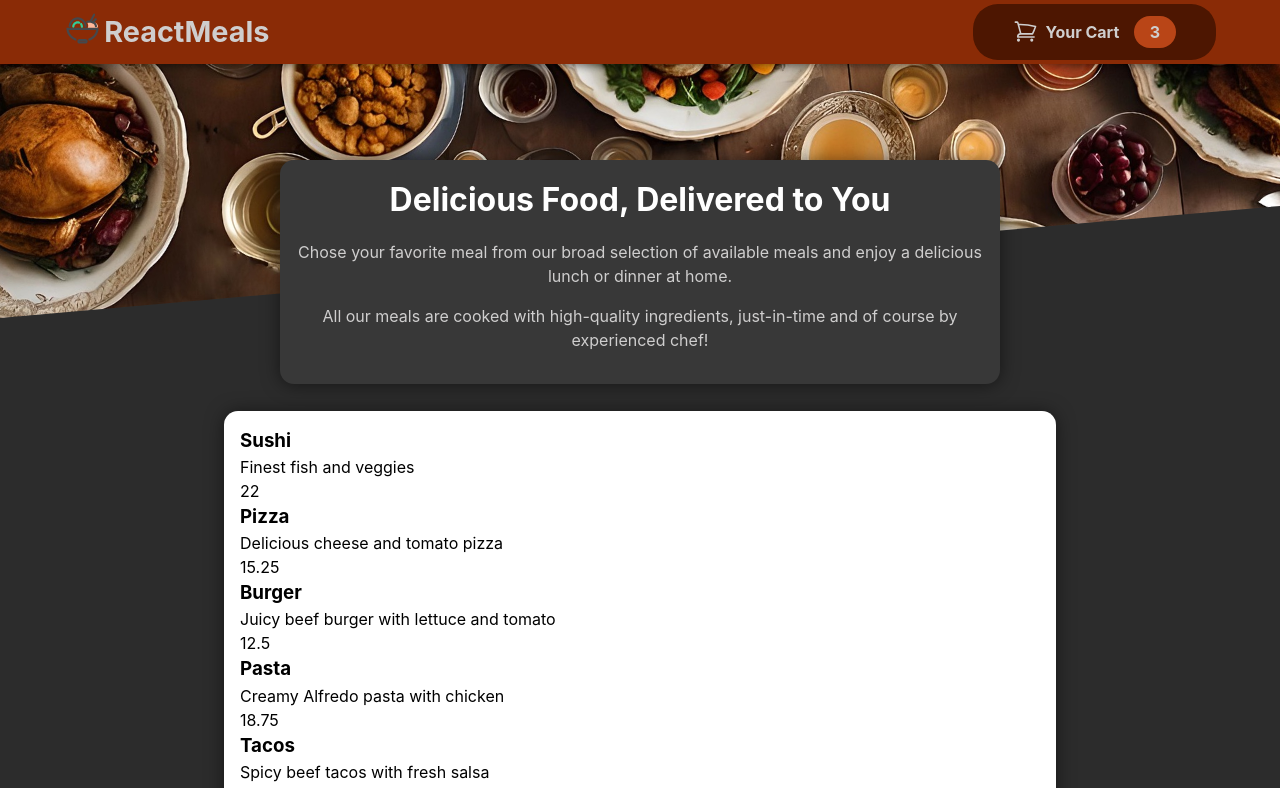
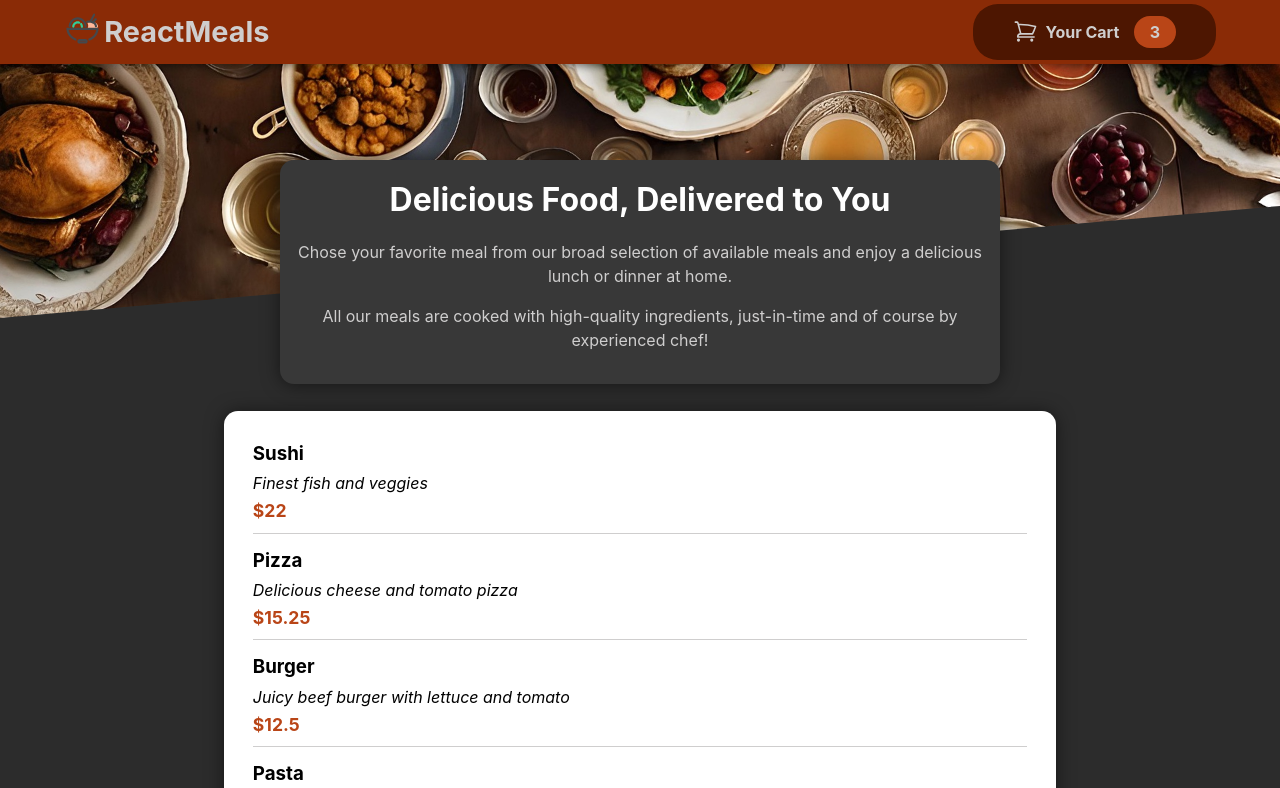
Before and after one commit to Ame3r/ReactMeals, a React (Vite) app: page / in a window 1280 px wide. Shown: the top 788 px of the page. Built offline with nearby package versions, Linux system fonts and the light colour scheme.

Commit message:
Legion
Added meal items section aand styling

```diff
--- a/src/components/Meals/MealItem.jsx
+++ b/src/components/Meals/MealItem.jsx
@@ -3,10 +3,10 @@ import styles from "../../styles/sections/MealItem.module.css"
 const MealItem = props => {
     return (
 			<li className={styles.meal}>
-				<div>
+			<div>
 					<h3 className={styles.name}>{props.name}</h3>
 					<p className={styles.description}>{props.description}</p>
-					<span className={styles.price}>{props.price}</span>
+					<span className={styles.price}>{`$${props.price}`}</span>
 				</div>
 				<div></div>
 			</li>
--- a/src/components/Meals/MealsAvailable.jsx
+++ b/src/components/Meals/MealsAvailable.jsx
@@ -6,18 +6,16 @@ import Card from "../UI/Card";
 const MealsAvailable = () => {
     return (
 			<section>
-				<ul>
 					<Card>
 						{DUMMY_MEALS.map((meal) => (
 							<MealItem
-								key={meal.key}
+								key={meal.id}
 								name={meal.name}
 								description={meal.description}
 								price={meal.price}
 							></MealItem>
 						))}
 					</Card>
-				</ul>
 			</section>
 		);
 }
--- a/src/styles/sections/MealItem.module.css
+++ b/src/styles/sections/MealItem.module.css
@@ -1,3 +1,19 @@
 .meal {
   display: flex;
+  border-bottom: 1px solid rgb(207, 206, 206);
+  margin: 0.8rem;
+}
+.meal div {
+  margin-bottom: 0.5rem;
+}
+
+.description {
+  font-style: italic;
+  padding: 0.2rem 0;
+}
+
+.price {
+  color: rgb(185, 69, 23);
+  font-size: 1.1rem;
+  font-weight: bold;
 }/*# sourceMappingURL=MealItem.module.css.map */
--- a/src/styles/sections/MealItem.module.scss
+++ b/src/styles/sections/MealItem.module.scss
@@ -1,4 +1,21 @@
-.meal{
-    display: flex;
+@use "../abstract/colors";
 
+.meal {
+	display: flex;
+	border-bottom: 1px solid colors.$off-white;
+	margin: 0.8rem;
+	div{
+		margin-bottom: 0.5rem;
+	}
 }
+
+.description {
+	font-style: italic;
+    padding: 0.2rem 0;
+}
+
+.price {
+	color: colors.$badge-background;
+	font-size: 1.1rem;
+	font-weight: bold;
+}
```
Also changed, not shown: src/styles/abstract/_colors.scss (line endings or trailing spaces), 1 other file (tests, documents, lock files or other folders).
